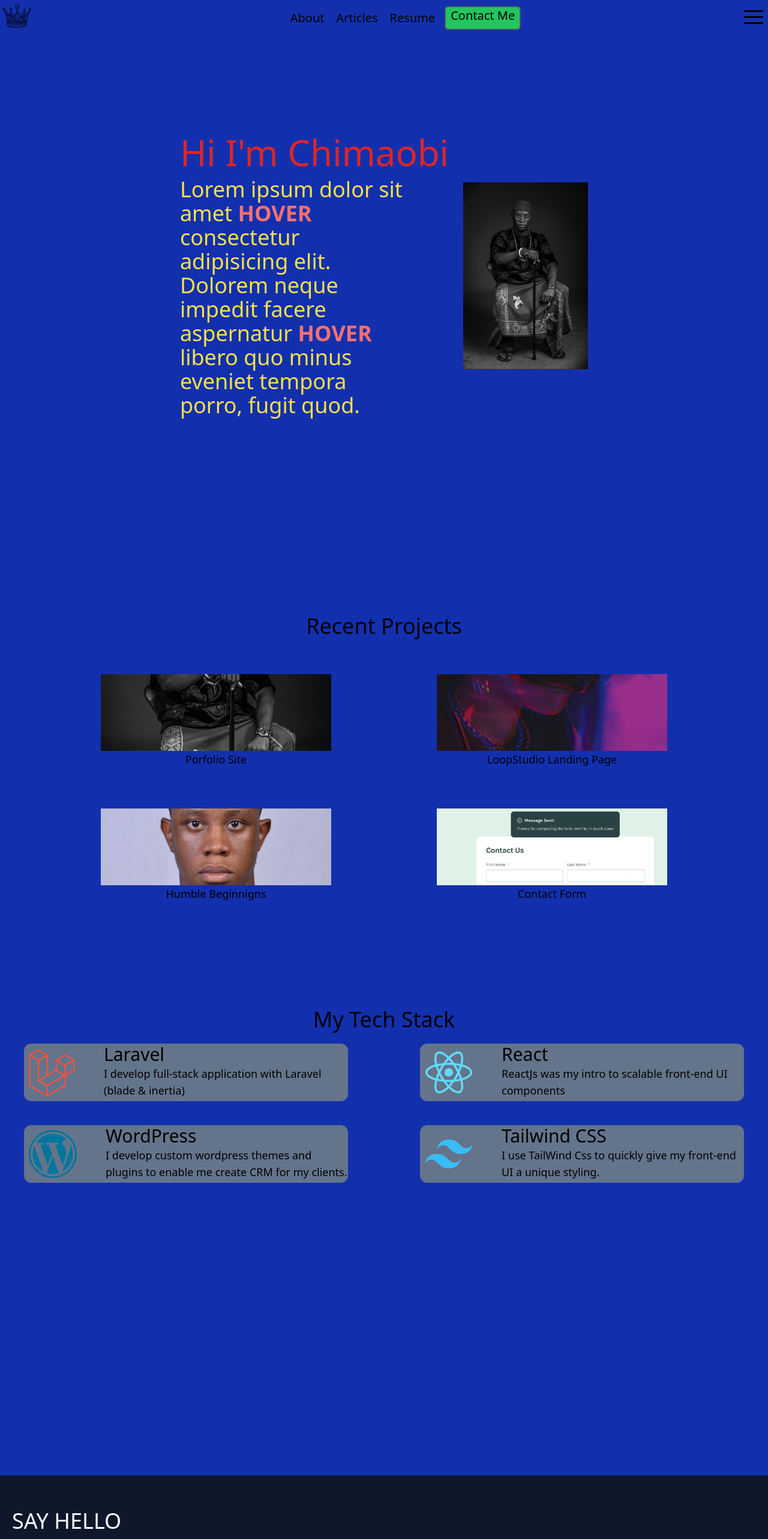
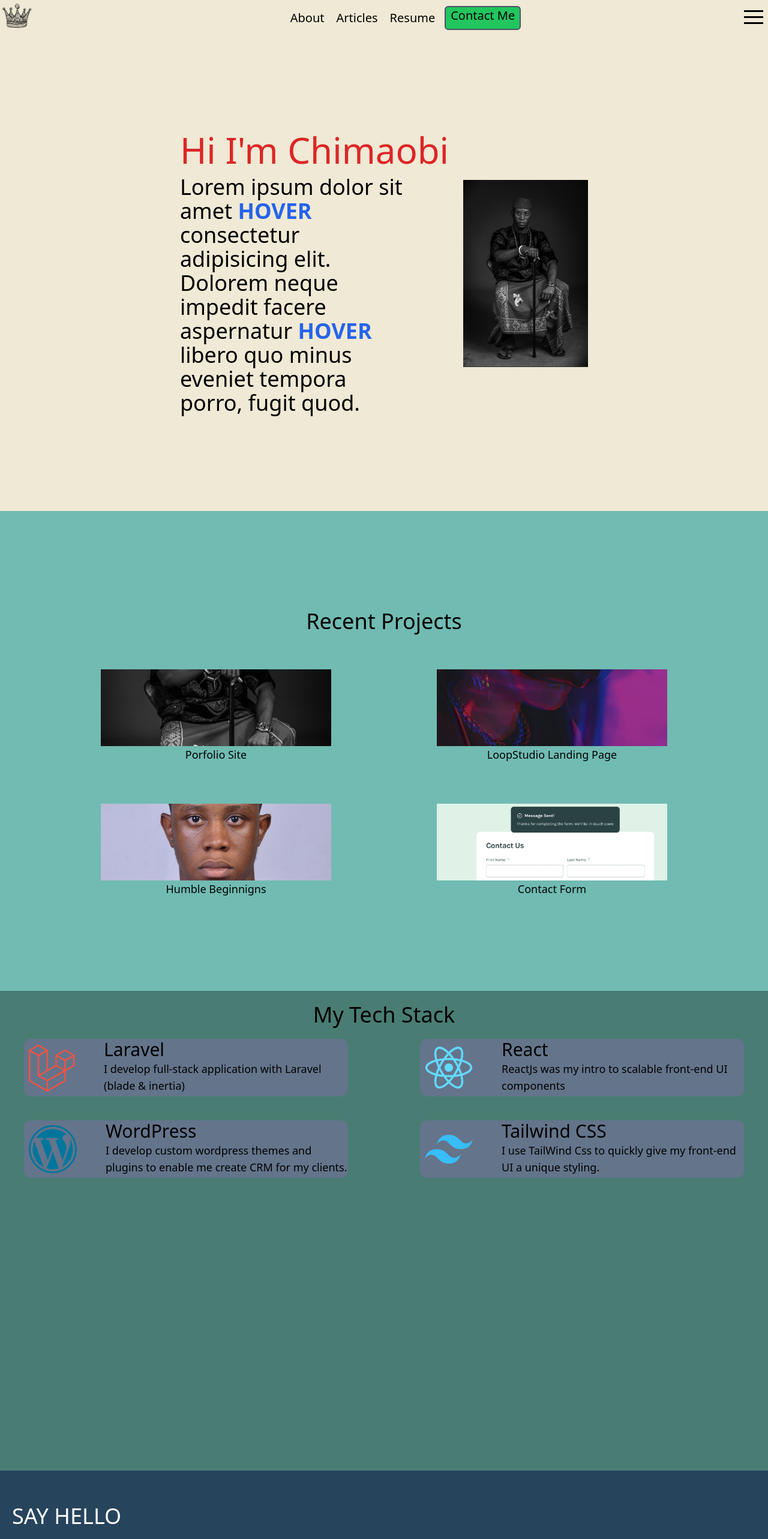
Before and after one commit to Icekingroyale/My-Portfolio, a React (Vite) app: page / in a window 1280 px wide. Shown: the top 2566 px of the page at 60% size. Built offline with nearby package versions, Linux system fonts and the light colour scheme.

Commit message:
setting up for the tile scroll

```diff
--- a/package.json
+++ b/package.json
@@ -10,6 +10,7 @@
     "preview": "vite preview"
   },
   "dependencies": {
+    "@fullpage/react-fullpage": "^0.1.48",
     "@headlessui/react": "^2.2.0",
     "hamburger-react": "^2.5.2",
     "react": "^18.3.1",
--- a/src/components/Footer.jsx
+++ b/src/components/Footer.jsx
@@ -10,7 +10,7 @@ const year = new Date().getFullYear()
 
 const Footer = () => {
   return (
-    <footer className="h-screen text-white footer bg-slate-900">
+    <footer className="h-screen text-white footer bg-[#27445D]">
       <h2 className="px-5 py-14"> SAY HELLO </h2>
 
       <nav className="flex flex-col gap-5 px-5 w-fit">
--- a/src/components/Header.jsx
+++ b/src/components/Header.jsx
@@ -23,7 +23,7 @@ const Header = () => {
     //    - (bonus) Keep the/a hamburger component even on pc Screens to display a Footer contents with unique styles and cool animations
 
     let header = <>
-        <header className="w-full flex justify-between">
+        <header className="w-full flex justify-between bg-[#EFE9D5]">
 
             <NavLink to="/">
                 <img src={Logo} alt="site logo" className="h-14" />
--- a/src/components/Hero.jsx
+++ b/src/components/Hero.jsx
@@ -12,15 +12,16 @@ const Hero = () => {
 
   // 02-02-2025
   //TODO - find svg icons that will animate on screen when the word hover is hovered (check the hero design on my X liked page)
+  //TODO - Implement oladev's tile scroll on the entire site using react-scroll, react fullpage or any related library _____ Implementation has alreadgy started on a codesandbox test app
 
 
 
   return (
-    <section className="flex flex-col md:flex-row gap-6 items-center min-h-screen w-full justify-center md:p-10">
+    <section className="bg-[#EFE9D5] flex flex-col md:flex-row gap-6 items-center min-h-screen w-full justify-center md:p-10 -my-1">
       <article className="text-center md:text-left">
         <h1 className="text-red-600">Hi I'm Chimaobi</h1>
-        <h2 className="text-yellow-300 mt-3 max-w-96">
-          Lorem ipsum dolor sit amet <strong onMouseOver={handleMouseOver} className="text-red-400 lg:hover:underline">HOVER</strong> consectetur adipisicing elit. Dolorem neque impedit facere aspernatur <strong onMouseOver={handleMouseOver} className="text-red-400 lg:hover:underline">HOVER</strong> libero quo minus eveniet tempora porro, fugit quod.
+        <h2 className="mt-3 max-w-96">
+          Lorem ipsum dolor sit amet <strong onMouseOver={handleMouseOver} className="text-blue-600 lg:hover:underline">HOVER</strong> consectetur adipisicing elit. Dolorem neque impedit facere aspernatur <strong onMouseOver={handleMouseOver} className="text-blue-600 lg:hover:underline">HOVER</strong> libero quo minus eveniet tempora porro, fugit quod.
         </h2>
       </article>
       <figure className="w-52">
--- a/src/components/Projects.jsx
+++ b/src/components/Projects.jsx
@@ -12,7 +12,7 @@ const Projects = () => {
 
 
   return (
-    <div className="min-h-screen text-center place-content-center place-items-center">
+    <div className="bg-[#71BBB2] min-h-screen text-center place-content-center place-items-center">
       <h2 className="py-5">Recent Projects</h2>
       <div className="grid justify-center grid-cols-1 lg:grid-cols-2 gap-8 md:gap-24 lg:my-10">
         <a href="" className="projects_img_div">
--- a/src/components/Stack.jsx
+++ b/src/components/Stack.jsx
@@ -12,7 +12,7 @@ import tailwind from "../assets/tailwind.svg";
 
 const Stack = () => {
   return (
-    <div className="min-h-screen">
+    <div className="min-h-screen bg-[#497D74]">
       <h2 className="py-5 font-medium text-center"> My Tech Stack </h2>
       <div className="grid justify-center grid-cols-1 gap-10 md:grid-cols-2 sm:grid-cols-2">
 
```
Also changed, not shown: 1 other file (tests, documents, lock files or other folders).
